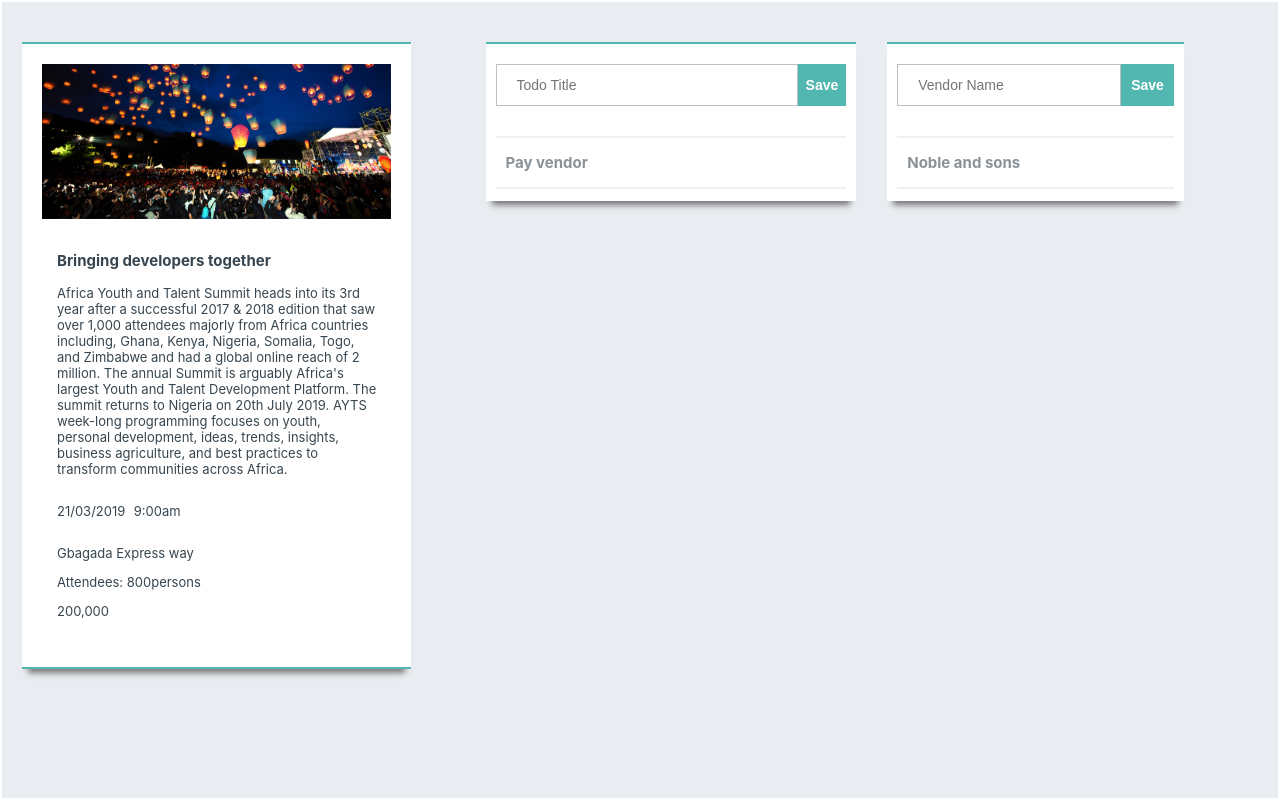
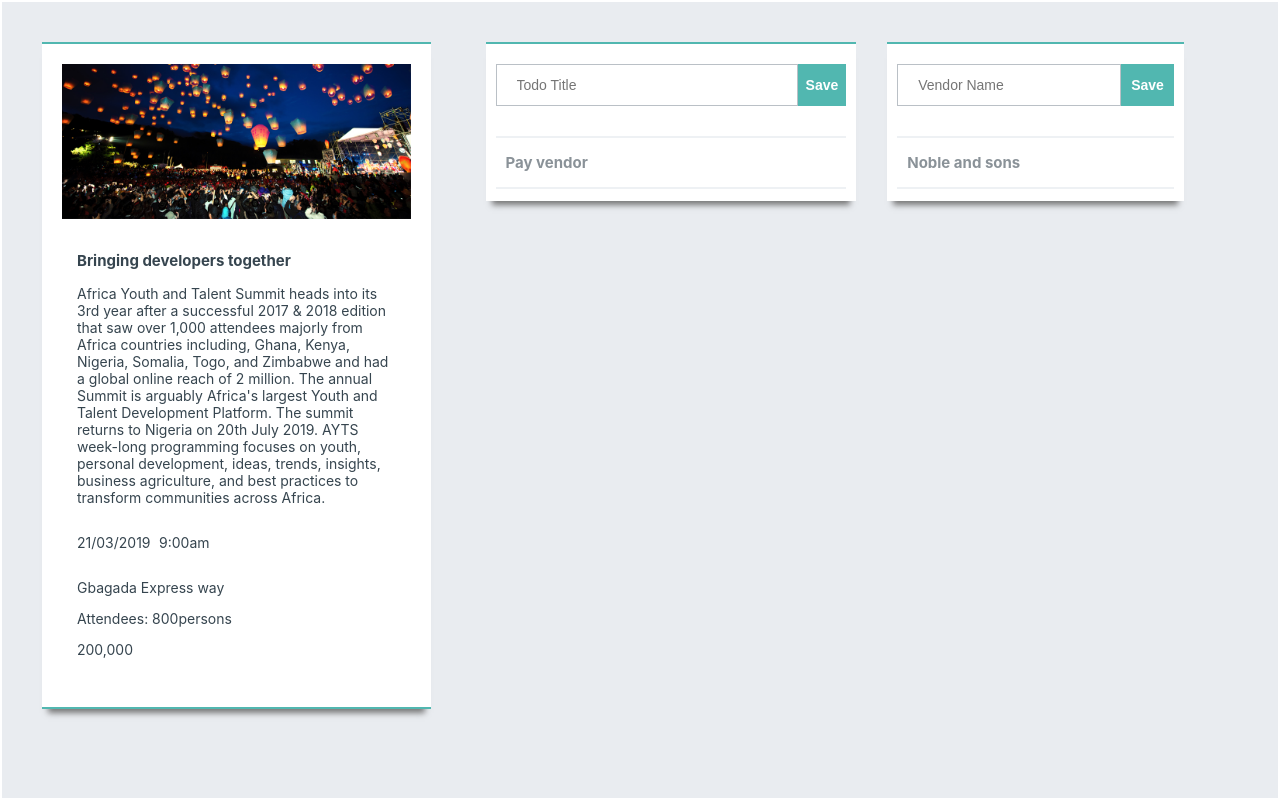
Before and after one commit to corporate-event-planner-webeu/corporate-event-planner-frontend, a React (Create React App) app: page /events/1 in a window 1280 px wide. Built offline with nearby package versions, Linux system fonts and the light colour scheme.

Commit message:
Fix: make font bigger

```diff
--- a/src/components/EventInfo.js
+++ b/src/components/EventInfo.js
@@ -12,6 +12,7 @@ const EventInfoDiv = styled.div`
   background: #fff;
   color: #36454f;
   padding: 2rem;
+  margin-left: 2.0rem;
   -webkit-box-shadow: 0 10px 6px -6px #777;
   -moz-box-shadow: 0 10px 6px -6px #777;
   box-shadow: 0 10px 6px -6px #777;
@@ -22,7 +23,7 @@ const EventInfoDiv = styled.div`
     text-align: left;
   }
   p {
-    font-size: 13px;
+    font-size: 14px;
     text-align: left;
   }
 `;
```
